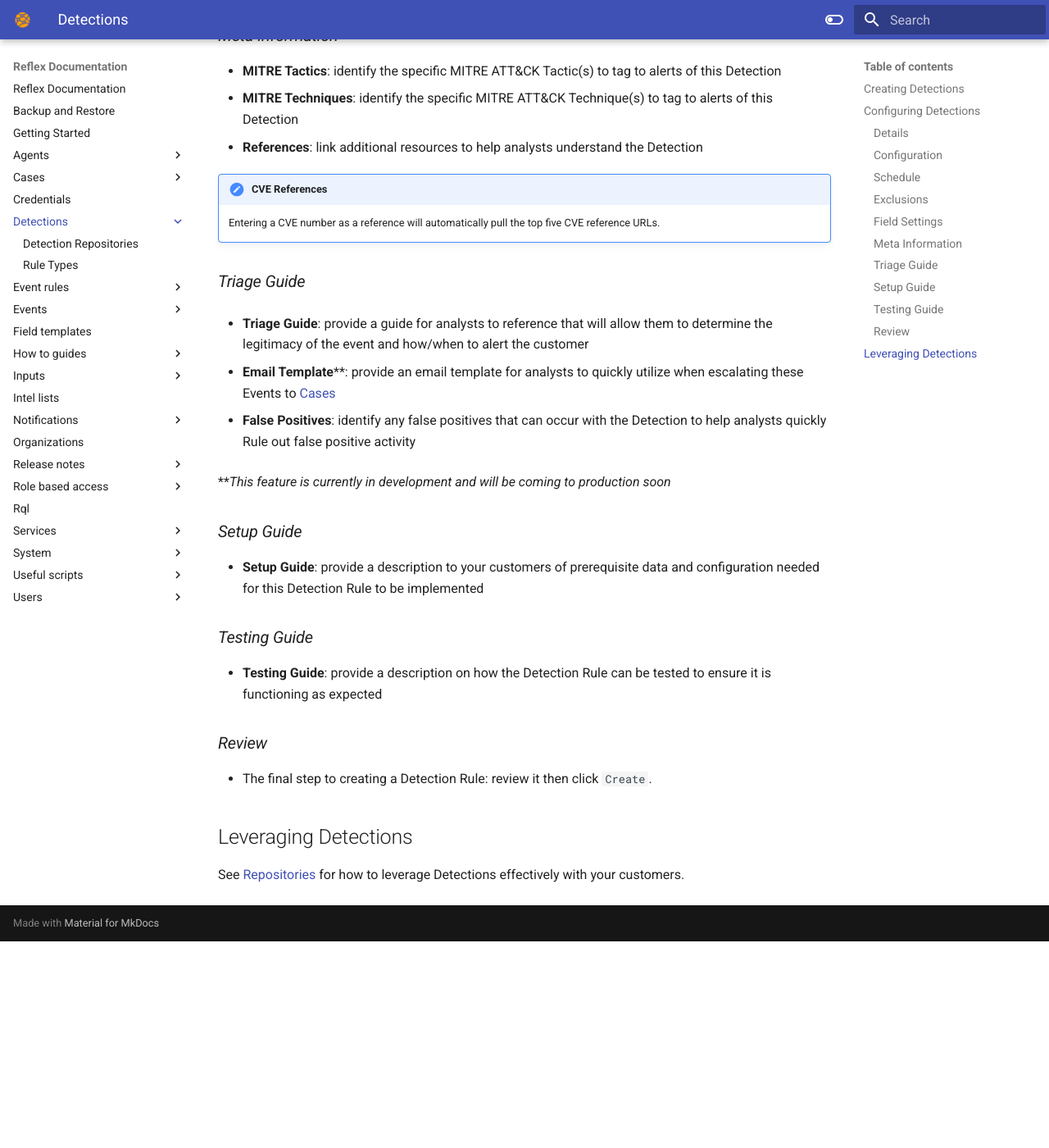
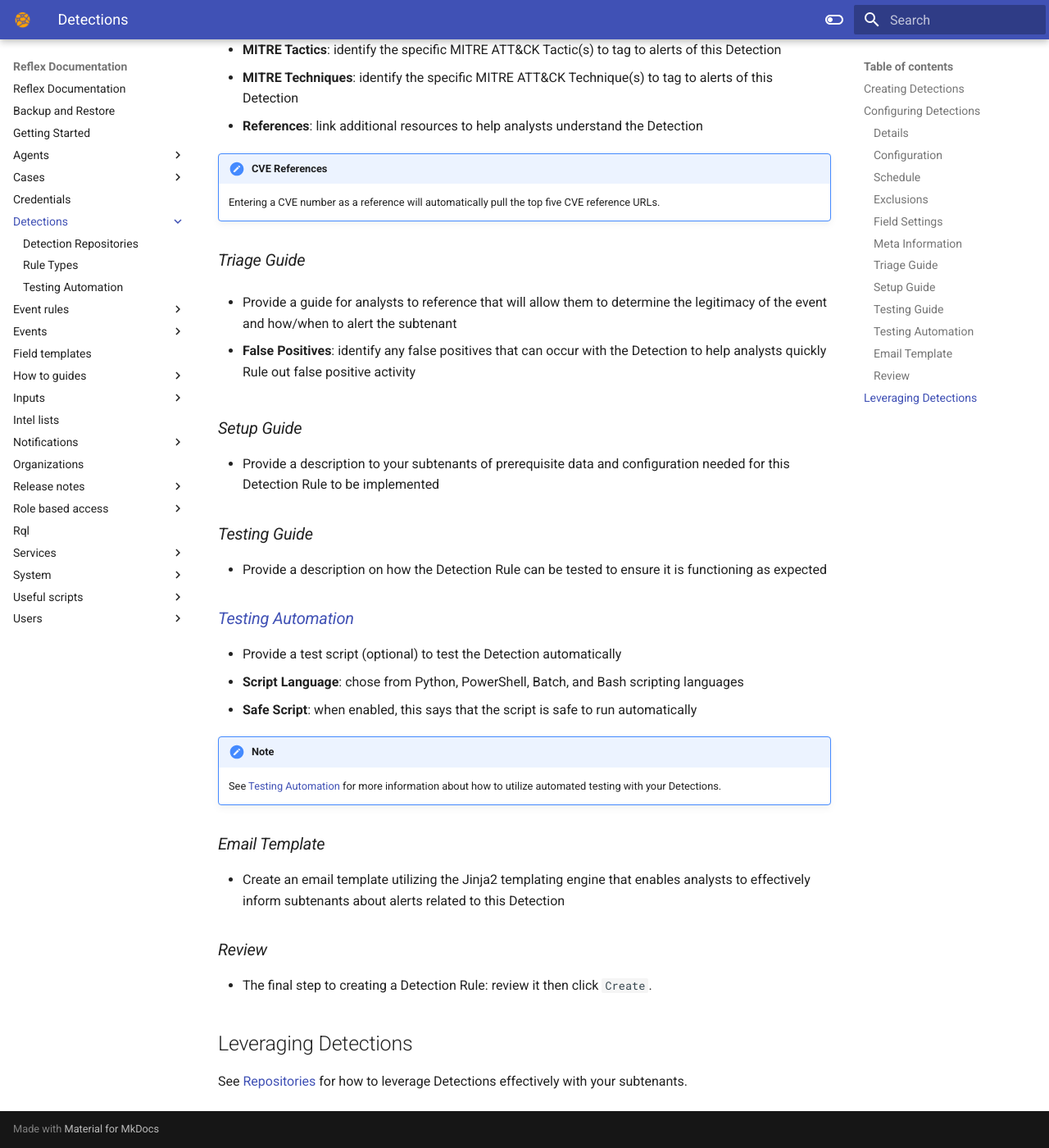
Before and after one commit to reflexsoar/reflex-docs, an MkDocs documentation site: the page built from docs/detections/index.md, in a window 1280 px wide and 1400 px high, scrolled down 2303 px. Shown: the whole window at 82% size. Built offline with MkDocs 1.6.1 and Material for MkDocs 9.7.7, drawn with Linux system fonts in a browser that asks for light colours; before the commit the page ends 3451 px from its top, so only the background shows below that; some of the changed text lies outside the part shown.

Commit message:
added stuff to detections

```diff
--- a/docs/detections/index.md
+++ b/docs/detections/index.md
@@ -47,11 +47,10 @@ There are several pieces of information required to create successful Detection
 * **Daily Schedule**: specific days and hours to run Detection from
 
 ### _Exclusions_
-* **New Exclusion**: define specific exclusions to prevent a Detection Rule from firing on very specific criteria
+* Define specific exclusions to prevent a Detection Rule from firing on very specific criteria
 
     * Click `New Exclusion` to add as many exclusions as required
-    * Exclusions are client-specific and enable you to effectively modify Detection Rules from a [Repository](repositories.md) without modifying the base query
-
+    * Exclusions are subtenant-specific and enable you to effectively modify Detection Rules from a [Repository](repositories.md) without modifying the base query
 
 ### _Field Settings_
 * **Signature Fields**: create unique signatures on this Detection that will stack duplicates into one card for easier identification
@@ -70,23 +69,29 @@ There are several pieces of information required to create successful Detection
     Entering a CVE number as a reference will automatically pull the top five CVE reference URLs.
 
 ### _Triage Guide_
-* **Triage Guide**: provide a guide for analysts to reference that will allow them to determine the legitimacy of the event and how/when to alert the customer
-
-* **Email  Template****: provide an email template for analysts to quickly utilize when escalating these Events to [Cases](../cases/cases.md)
+* Provide a guide for analysts to reference that will allow them to determine the legitimacy of the event and how/when to alert the subtenant
 
 * **False Positives**: identify any false positives that can occur with the Detection to help analysts quickly Rule out false positive activity
 
-***This feature is currently in development and will be coming to production soon*
-
 ### _Setup Guide_
-* **Setup Guide**: provide a description to your customers of prerequisite data and configuration needed for this Detection Rule to be implemented
+* Provide a description to your subtenants of prerequisite data and configuration needed for this Detection Rule to be implemented
 
 ### _Testing Guide_
-* **Testing Guide**: provide a description on how the Detection Rule can be tested to ensure it is functioning as expected
+* Provide a description on how the Detection Rule can be tested to ensure it is functioning as expected
+
+### _[Testing Automation](testing-automation.md)_
+* Provide a test script (optional) to test the Detection automatically
+* **Script Language**: chose from Python, PowerShell, Batch, and Bash scripting languages
+* **Safe Script**: when enabled, this says that the script is safe to run automatically
+
+!!! note
+    See [Testing Automation](testing-automation.md) for more information about how to utilize automated testing with your Detections.
+
+### _Email Template_
+* Create an email template utilizing the Jinja2 templating engine that enables analysts to effectively inform subtenants about alerts related to this Detection
 
 ### _Review_
 * The final step to creating a Detection Rule: review it then click `Create`.
 
-<!--## How to leverage Detections?-->
 ## Leveraging Detections
-See [Repositories](repositories.md) for how to leverage Detections effectively with your customers.
+See [Repositories](repositories.md) for how to leverage Detections effectively with your subtenants.
```
Also changed, not shown: docs/detections/repositories.md (+10 -4 lines), docs/detections/testing-automation.md (added, +1 -0 lines).
